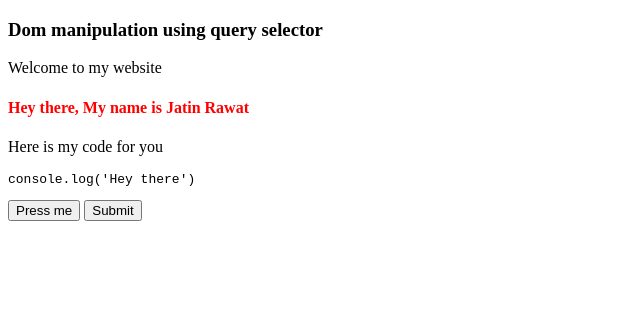
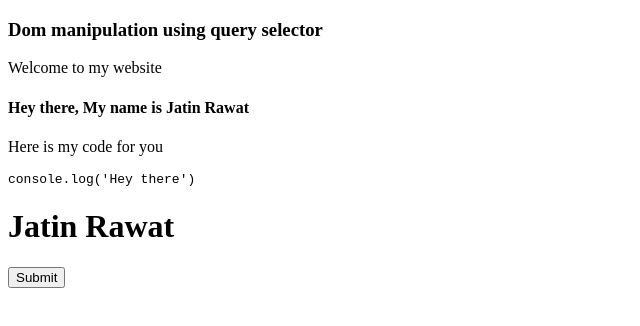
Before and after one commit to jatin-rwt/js-tutorial, a plain HTML site: page 13/index.html in a window 1280 px wide. Both pictures are taken after a click on the button "Submit". Shown: the whole page, without its empty margins (0-640 px from the left). Drawn offline with Linux system fonts and the light colour scheme.

Commit message:
create element dynamically

```diff
--- a/13/index.html
+++ b/13/index.html
@@ -12,13 +12,12 @@
         <p class="paragraph">Welcome to my website</p>
     </nav>
     <div class="block">
-        <h4 id="name-block">Hey there, My name is <span onclick="alert('you touched the name')" id="username">Jatin Rawat</span></h4>
+        <h4 id="name-block">Hey there, My name is <span id="username">Jatin Rawat</span></h4>
         <p class="block">Here is my code for you</p>
         <pre><code>console.log('Hey there')</code></pre>
     </div>
 
-
-    <button onclick="handleButtonClick()">Press me</button>
+    <div id="my-container"></div>
 
     <button id="submitButton">Submit</button>
 
--- a/13/script.js
+++ b/13/script.js
@@ -1,22 +1,12 @@
-function handleButtonClick() {
-    console.log("you have clicked the button");
-    alert('Hey i am clicked')
+//create element dynamically
+const button = document.getElementById("submitButton");
+const container = document.getElementById("my-container");
 
-}
 
-const nameBlock = document.getElementById("name-block");
-const el = document.getElementById("submitButton");
-// el.onclick =  () => {
-//     console.log("submit button clicked");
 
-// }
+button.addEventListener("click", () => {
+    const el = document.createElement("h1");
+    el.innerText = "Jatin Rawat";
 
-//better practise as this cant be overridden
-el.addEventListener('click', () => {
-    if(nameBlock.style.color === "red"){
-        nameBlock.style.color = "blue";
-    } else {
-        nameBlock.style.color = "red";
-    }
-
+    container.appendChild(el);
 })
```
